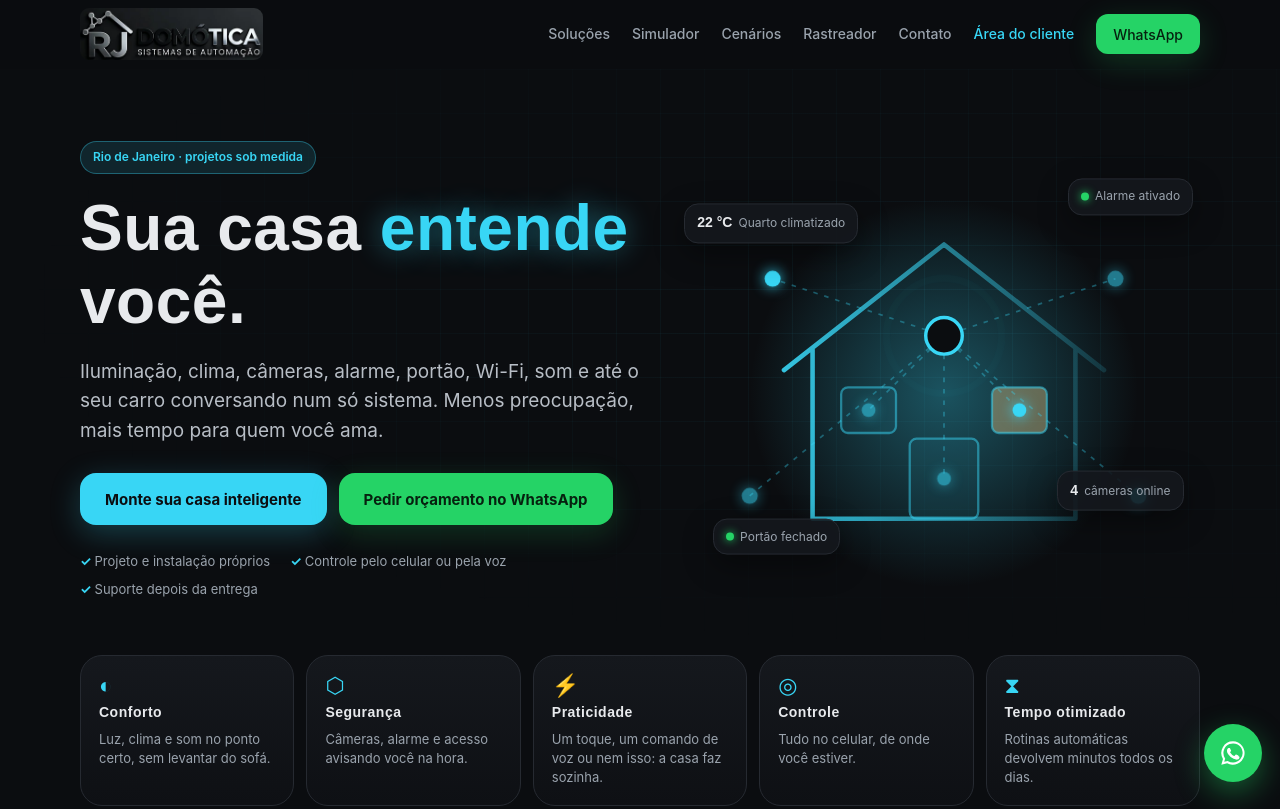
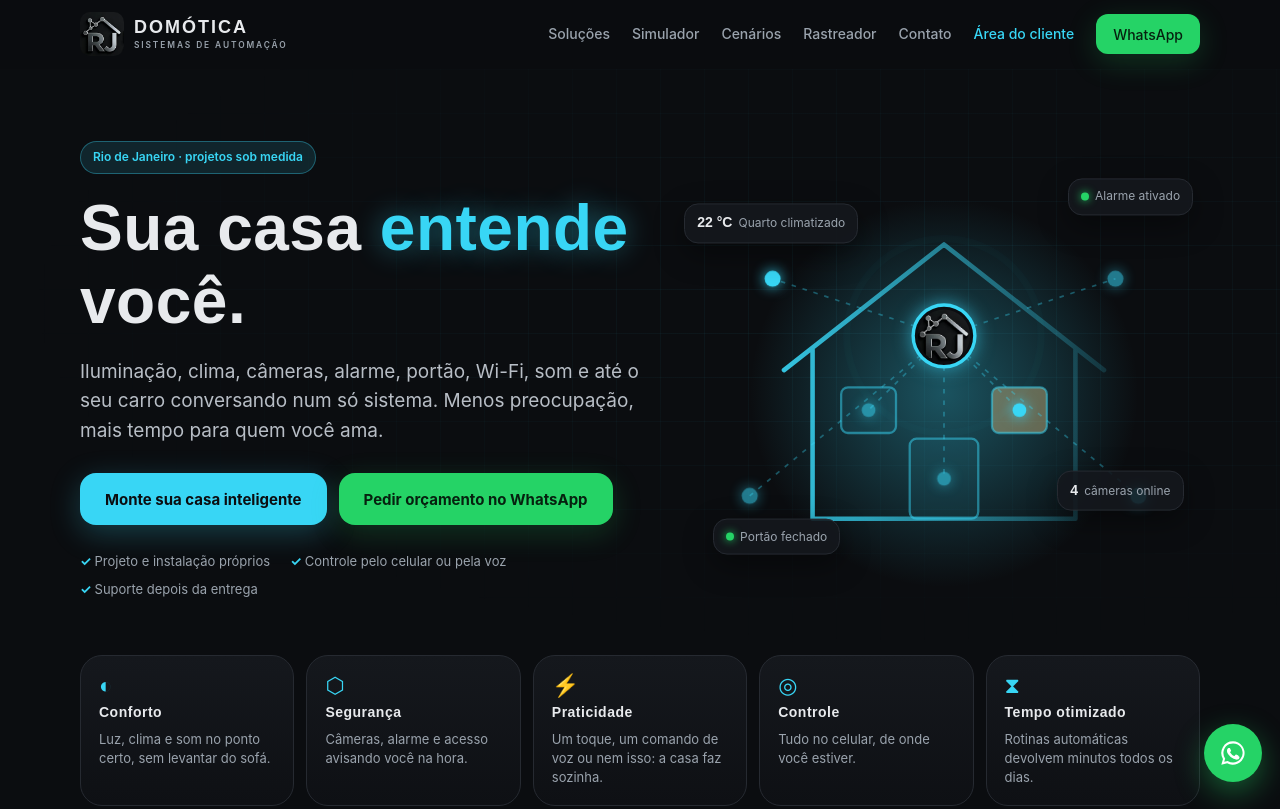
Before and after one commit to rafaeldiasdev1/rjdomotica-site, a plain HTML site: page index.html in a window 1280 px wide. Shown: the top 809 px of the page. Drawn offline with Linux system fonts and the light colour scheme; no server answers.

Commit message:
Cabeçalho: casinha com RJ + DOMÓTICA; logo no centro da casa do topo
Co-Authored-By: Claude Opus 5.5 <noreply@anthropic.com>

```diff
--- a/index.html
+++ b/index.html
@@ -21,16 +21,17 @@
 <link rel="preconnect" href="https://fonts.googleapis.com">
 <link rel="preconnect" href="https://fonts.gstatic.com" crossorigin>
 <link rel="stylesheet" href="https://fonts.googleapis.com/css2?family=Orbitron:wght@500;700&family=Inter:wght@400;500;600;700&display=swap">
-<link rel="stylesheet" href="style.css?v=4">
-<script src="app.js?v=4" defer></script>
+<link rel="stylesheet" href="style.css?v=5">
+<script src="app.js?v=5" defer></script>
 </head>
 <body>
 <a class="pular" href="#conteudo">Pular para o conteúdo</a>
 
 <header class="topo" id="topo">
   <div class="topo-in">
-    <a class="marca" href="#inicio" aria-label="Início">
-      <img src="img/logo-topo.webp" width="184" height="52" alt="RJDOMÓTICA · Sistemas de automação">
+    <a class="marca" href="#inicio" aria-label="RJDOMÓTICA, início">
+      <img src="img/marca-160.webp" width="44" height="44" alt="">
+      <span class="marca-tx"><b class="orb">DOMÓTICA</b><small>SISTEMAS DE AUTOMAÇÃO</small></span>
     </a>
     <button class="menu-btn" id="menu-btn" type="button" aria-expanded="false" aria-controls="menu" aria-label="Abrir menu"><span></span><span></span><span></span></button>
     <nav class="menu" id="menu" aria-label="Principal">
@@ -80,8 +81,10 @@
           <line x1="210" y1="160" x2="144" y2="225"/><line x1="210" y1="160" x2="276" y2="225"/><line x1="210" y1="160" x2="210" y2="285"/>
           <line x1="210" y1="160" x2="60" y2="110"/><line x1="210" y1="160" x2="360" y2="110"/><line x1="210" y1="160" x2="380" y2="300"/><line x1="210" y1="160" x2="40" y2="300"/>
         </g>
-        <circle cx="210" cy="160" r="16" class="h-hub"/>
-        <circle cx="210" cy="160" r="16" class="h-pulso"/>
+        <clipPath id="hero-clip"><circle cx="210" cy="160" r="23"/></clipPath>
+        <circle cx="210" cy="160" r="27" class="h-hub"/>
+        <image href="img/marca-160.webp" x="185" y="135" width="50" height="50" clip-path="url(#hero-clip)"/>
+        <circle cx="210" cy="160" r="27" class="h-pulso"/>
         <g class="h-nos">
           <circle cx="144" cy="225" r="6"/><circle cx="276" cy="225" r="6"/><circle cx="210" cy="285" r="6"/>
           <circle cx="60" cy="110" r="7"/><circle cx="360" cy="110" r="7"/><circle cx="380" cy="300" r="7"/><circle cx="40" cy="300" r="7"/>
--- a/style.css
+++ b/style.css
@@ -17,8 +17,11 @@ h1,h2,h3{font-family:Orbitron,sans-serif;letter-spacing:.5px;line-height:1.15;ma
 .topo{position:sticky;top:0;z-index:50;background:rgba(11,13,16,.78);backdrop-filter:blur(14px);-webkit-backdrop-filter:blur(14px);border-bottom:1px solid transparent;transition:border-color .3s}
 .topo.rolou{border-bottom-color:var(--ln)}
 .topo-in{max-width:var(--max);margin:0 auto;padding:0 20px;height:68px;display:flex;align-items:center;justify-content:space-between;gap:16px}
-.marca{display:flex;align-items:center;gap:10px;color:var(--tx);text-decoration:none;font-size:15px}
-.marca img{width:auto;height:52px;border-radius:9px}
+.marca{display:flex;align-items:center;gap:10px;flex-shrink:0;color:var(--tx);text-decoration:none}
+.marca img{width:44px;height:44px;max-width:none;border-radius:10px;flex-shrink:0}
+.marca-tx{display:flex;flex-direction:column;line-height:1}
+.marca-tx b{font-size:18px;font-weight:700;letter-spacing:2px}
+.marca-tx small{font-size:8.4px;font-weight:600;letter-spacing:1.9px;color:var(--mu);margin-top:5px}
 .menu{display:flex;align-items:center;gap:22px}
 .menu a{color:var(--mu);text-decoration:none;font-size:14px;font-weight:500;transition:color .2s}
 .menu a:hover{color:var(--tx)}
@@ -58,7 +61,7 @@ h1,h2,h3{font-family:Orbitron,sans-serif;letter-spacing:.5px;line-height:1.15;ma
 .h-jan{animation:acende 6s ease-in-out infinite}
 .h-jan.j2{animation-delay:3s}
 .h-rede line{stroke:rgba(56,214,245,.35);stroke-width:1.5;stroke-dasharray:4 6;animation:flui 1.6s linear infinite}
-.h-hub{fill:#0b0d10;stroke:var(--ci);stroke-width:3}
+.h-hub{fill:#0b0d10;stroke:var(--ci);stroke-width:3;filter:drop-shadow(0 0 8px rgba(56,214,245,.6))}
 .h-pulso{fill:none;stroke:var(--ci);stroke-width:2;transform-origin:210px 160px;animation:pulso 2.4s ease-out infinite}
 .h-nos circle{fill:var(--ci);filter:drop-shadow(0 0 6px var(--ci))}
 .h-nos circle:nth-child(odd){animation:pisca 3s ease-in-out infinite}
@@ -275,7 +278,6 @@ details p{margin:0 0 16px;color:#b8bec6}
   .sec{padding:64px 0}
   .wrap{padding:0 16px}
   .topo-in{padding:0 16px}
-  .marca img{height:46px}
   .beneficios{grid-template-columns:1fr 1fr}
   .beneficios .bnf:last-child{grid-column:1/-1}
   .servicos{grid-template-columns:1fr}
```
Also changed, not shown: 404.html (+1 -1 lines), img/logo-topo.webp (deleted).
